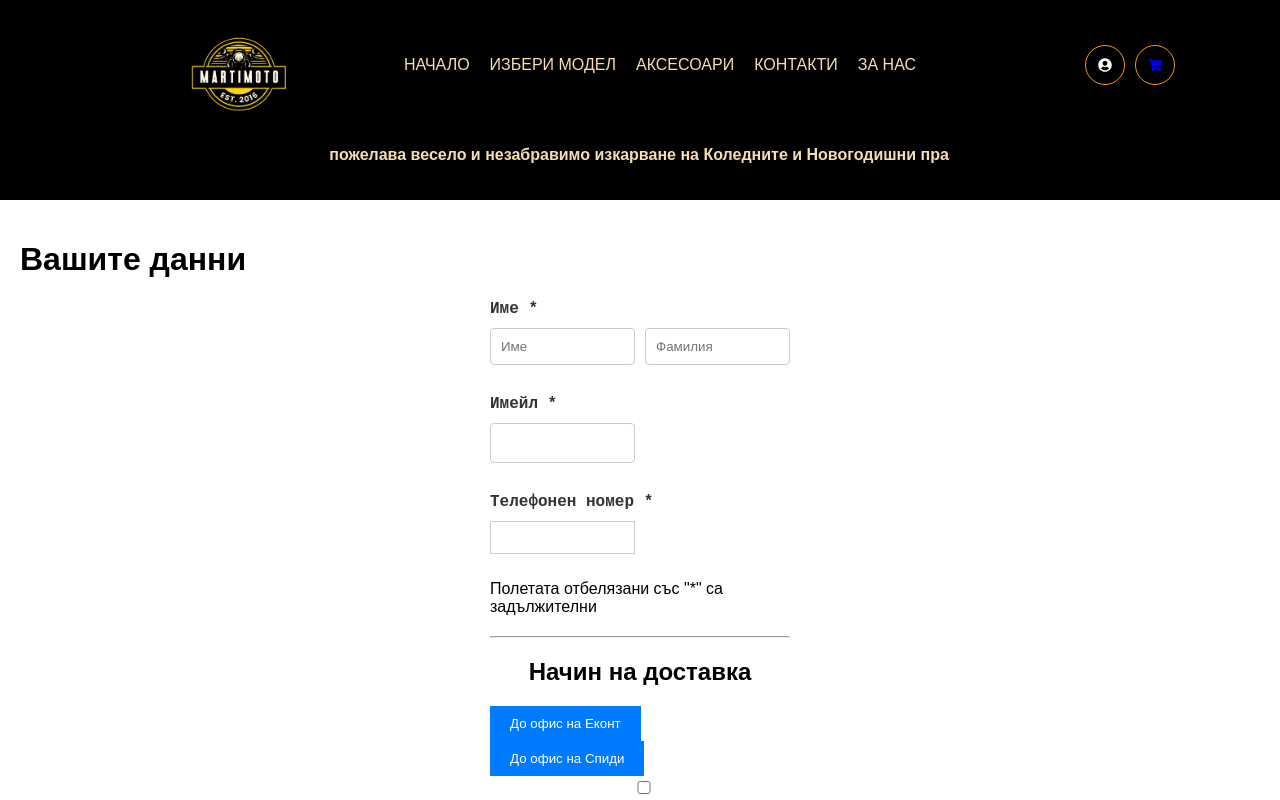
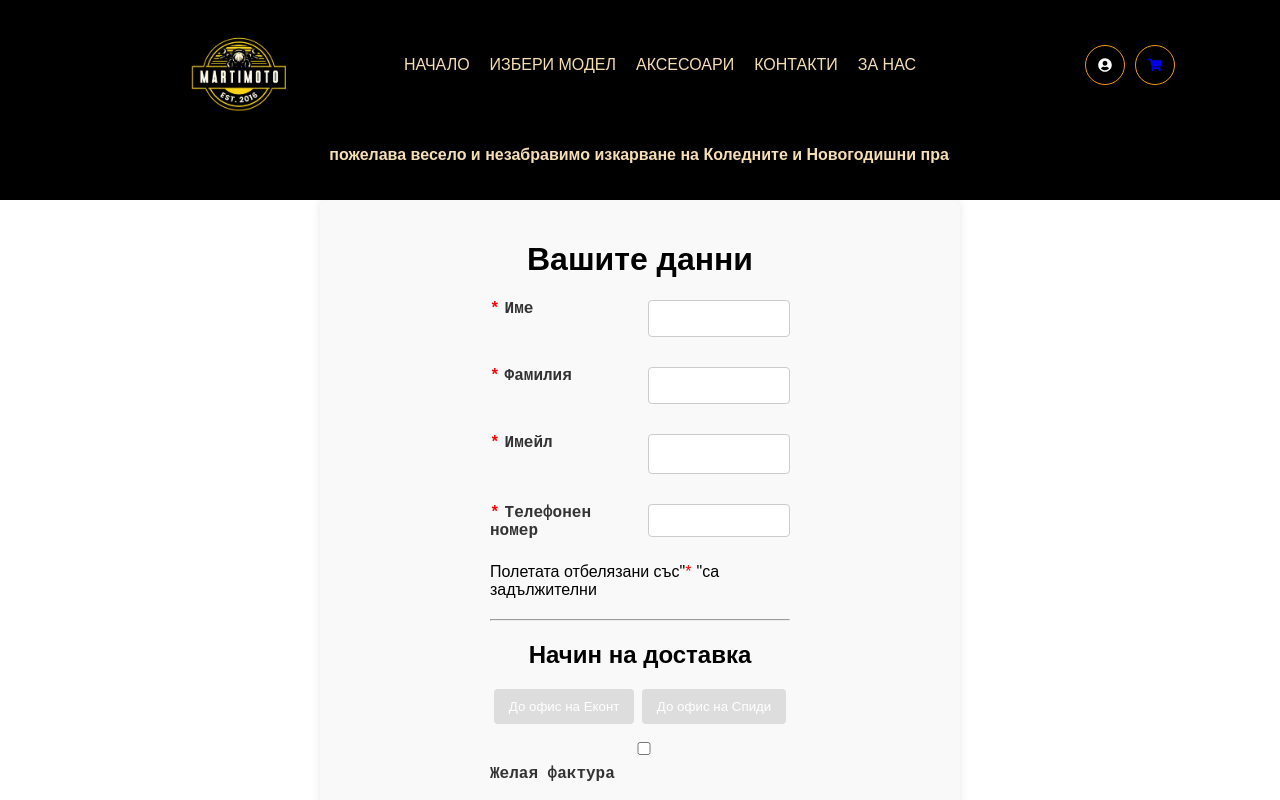
Before and after one commit to dsimplichev/martimoto, a React (Create React App) app: page /order in a window 1280 px wide. Shown: the top 800 px of the page. Built offline with nearby package versions, Linux system fonts and the light colour scheme; no server answers; a web font is replaced by a local one.

Commit message:
Working on  Order page

```diff
--- a/src/pages/Order/Order.jsx
+++ b/src/pages/Order/Order.jsx
@@ -22,7 +22,6 @@ const Order = () => {
 
   const handleSubmit = (e) => {
     e.preventDefault();
-    // обработка на данни от формата
     console.log("Форма изпратена");
   };
 
@@ -31,22 +30,24 @@ const Order = () => {
       <h1>Вашите данни</h1>
       <form onSubmit={handleSubmit}>
         <div className="form-group">
-          <label>Име *</label>
           <div className="input-group">
-            <input type="text" placeholder="Име" required />
-            <input type="text" placeholder="Фамилия" required />
+            <label><span className="red-star">*</span>Име</label>
+            <input type="text"  required />
+            <label><span className="red-star">*</span>Фамилия</label>
+            <input type="text"  required />
           </div>
         </div>
+
         <div className="form-group">
-          <label>Имейл *</label>
-          <input type="email" required />
-        </div>
-        <div className="form-group">
-          <label>Телефонен номер *</label>
-          <input type="tel" required />
+          <div className="input-group">
+            <label><span className="red-star">*</span>Имейл</label>
+            <input type="email" required />
+            <label><span className="red-star">*</span>Телефонен номер</label>
+            <input type="tel" required />
+          </div>
         </div>
 
-        <p>Полетата отбелязани със "*" са задължителни</p>
+        <p>Полетата отбелязани със"<span className="red-star">*</span>"са задължителни</p>
         <hr />
 
         <h2>Начин на доставка</h2>
@@ -70,17 +71,12 @@ const Order = () => {
         {deliveryMethod && (
           <>
             <div className="form-group">
-              <label>Въведи вашият град *</label>
+              <label><span className="red-star">*</span>Въведи вашият град</label>
               <input type="text" value={city} onChange={(e) => setCity(e.target.value)} required />
             </div>
             <div className="form-group">
-              <label>Изберете офис *</label>
-              <input
-                type="text"
-                value={office}
-                onChange={(e) => setOffice(e.target.value)}
-                required
-              />
+              <label><span className="red-star">*</span>Изберете офис</label>
+              <input type="text" value={office} onChange={(e) => setOffice(e.target.value)} required />
             </div>
           </>
         )}
@@ -95,40 +91,20 @@ const Order = () => {
         {isInvoice && (
           <>
             <div className="form-group">
-              <label>Име на фирмата *</label>
-              <input
-                type="text"
-                value={companyName}
-                onChange={(e) => setCompanyName(e.target.value)}
-                required
-              />
+              <label><span className="red-star">*</span>Име на фирмата</label>
+              <input type="text" value={companyName} onChange={(e) => setCompanyName(e.target.value)} required />
             </div>
             <div className="form-group">
-              <label>Мол *</label>
-              <input
-                type="text"
-                value={companyReg}
-                onChange={(e) => setCompanyReg(e.target.value)}
-                required
-              />
+              <label><span className="red-star">*</span>Мол</label>
+              <input type="text" value={companyReg} onChange={(e) => setCompanyReg(e.target.value)} required />
             </div>
             <div className="form-group">
-              <label>ЕИК *</label>
-              <input
-                type="text"
-                value={companyEIK}
-                onChange={(e) => setCompanyEIK(e.target.value)}
-                required
-              />
+              <label><span className="red-star">*</span>ЕИК</label>
+              <input type="text" value={companyEIK} onChange={(e) => setCompanyEIK(e.target.value)} required />
             </div>
             <div className="form-group">
-              <label>Адрес на фирмата *</label>
-              <input
-                type="text"
-                value={companyAddress}
-                onChange={(e) => setCompanyAddress(e.target.value)}
-                required
-              />
+              <label><span className="red-star">*</span>Адрес на фирмата</label>
+              <input type="text" value={companyAddress} onChange={(e) => setCompanyAddress(e.target.value)} required />
             </div>
           </>
         )}
--- a/src/pages/Order/order.css
+++ b/src/pages/Order/order.css
@@ -1,60 +1,97 @@
+
 .order-container {
+  max-width: 600px;
+  margin: 0 auto;
   padding: 20px;
+  background-color: #f9f9f9;
+  border-radius: 8px;
+  box-shadow: 0 0 10px rgba(0, 0, 0, 0.1);
 }
+
+h1, h2 {
+  text-align: center;
+}
+
+hr {
+  margin: 20px 0;
+}
+
 
 .form-group {
   margin-bottom: 15px;
+  display: flex;
+  flex-direction: column;
 }
 
 label {
-  display: block;
   font-weight: bold;
+  margin-bottom: 5px;
+}
+
+input, textarea {
+  width: 100%;
+  padding: 8px;
+  border: 1px solid #ccc;
+  border-radius: 4px;
+}
+
+textarea {
+  resize: vertical;
+  min-height: 100px;
+}
+
+
+.red-star {
+  color: red;
+  margin-right: 5px;
 }
 
 .input-group {
-  display: flex;
-  gap: 10px;
+  display: grid;
+  grid-template-columns: repeat(2, 1fr);
+  gap: 15px;
+  align-items: start;
 }
 
-input,
-textarea {
-  padding: 8px;
-  margin-top: 5px;
-  box-sizing: border-box;
+.input-group .input-wrapper {
+  display: flex;
+  flex-direction: column;
 }
 
-input[type="text"],
-input[type="tel"],
-input[type="email"] {
-  width: calc(50% - 5px); /* Разделяме полетата на половина */
-}
 
-button {
-  padding: 10px 20px;
-  background-color: #007bff;
-  color: white;
-  border: none;
-  cursor: pointer;
-}
-
-button.selected {
-  background-color: #28a745;
-}
-
-hr {
-  margin-top: 20px;
-  margin-bottom: 20px;
-}
-
-.confirm-btn {
-  background-color: #28a745;
-  width: 100%;
+.delivery-options {
+  display: flex;
+  justify-content: space-around;
+  margin-bottom: 15px;
 }
 
 .delivery-options button {
-  margin-right: 10px;
+  padding: 10px 15px;
+  border: none;
+  background-color: #ddd;
+  cursor: pointer;
+  border-radius: 4px;
+  transition: background 0.3s ease;
 }
 
 .delivery-options button.selected {
+  background-color: #007bff;
+  color: white;
+}
+
+
+.confirm-btn {
+  width: 100%;
+  padding: 10px;
   background-color: #28a745;
+  color: white;
+  border: none;
+  border-radius: 4px;
+  font-size: 16px;
+  cursor: pointer;
+  transition: background 0.3s;
 }
+
+.confirm-btn:hover {
+  background-color: #218838;
+}
```
